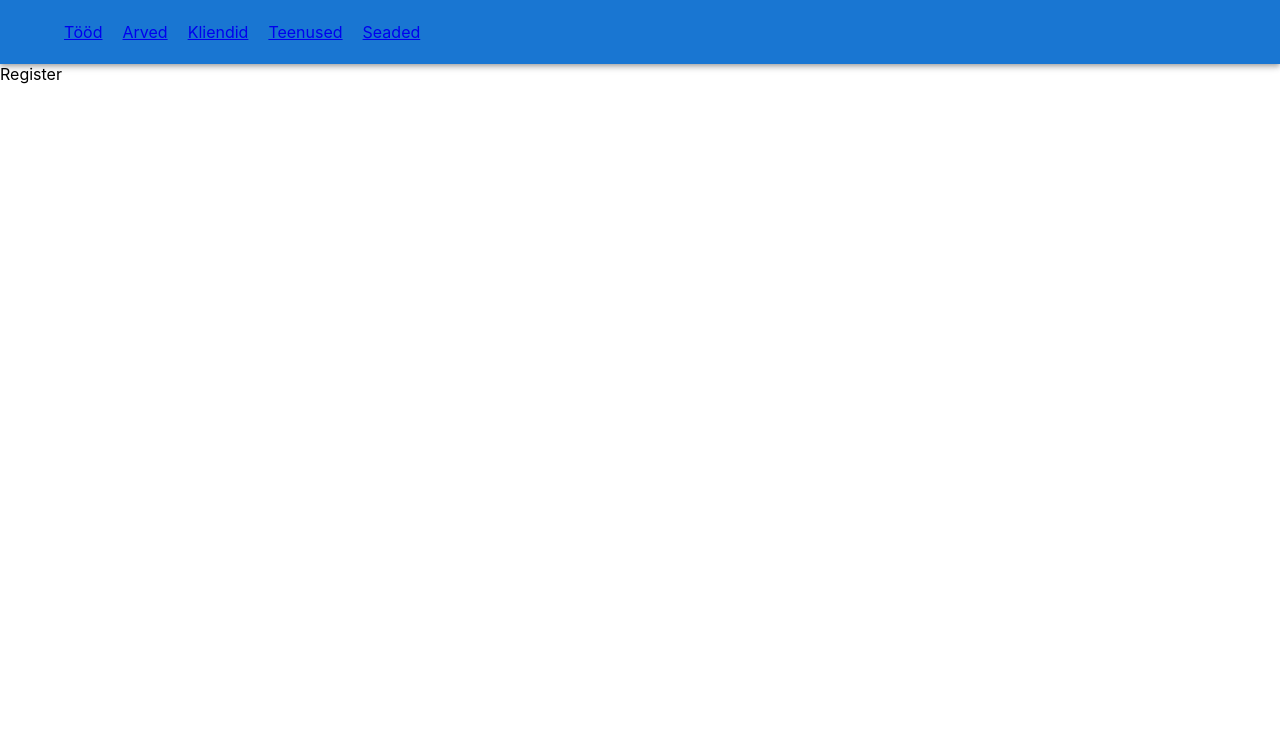
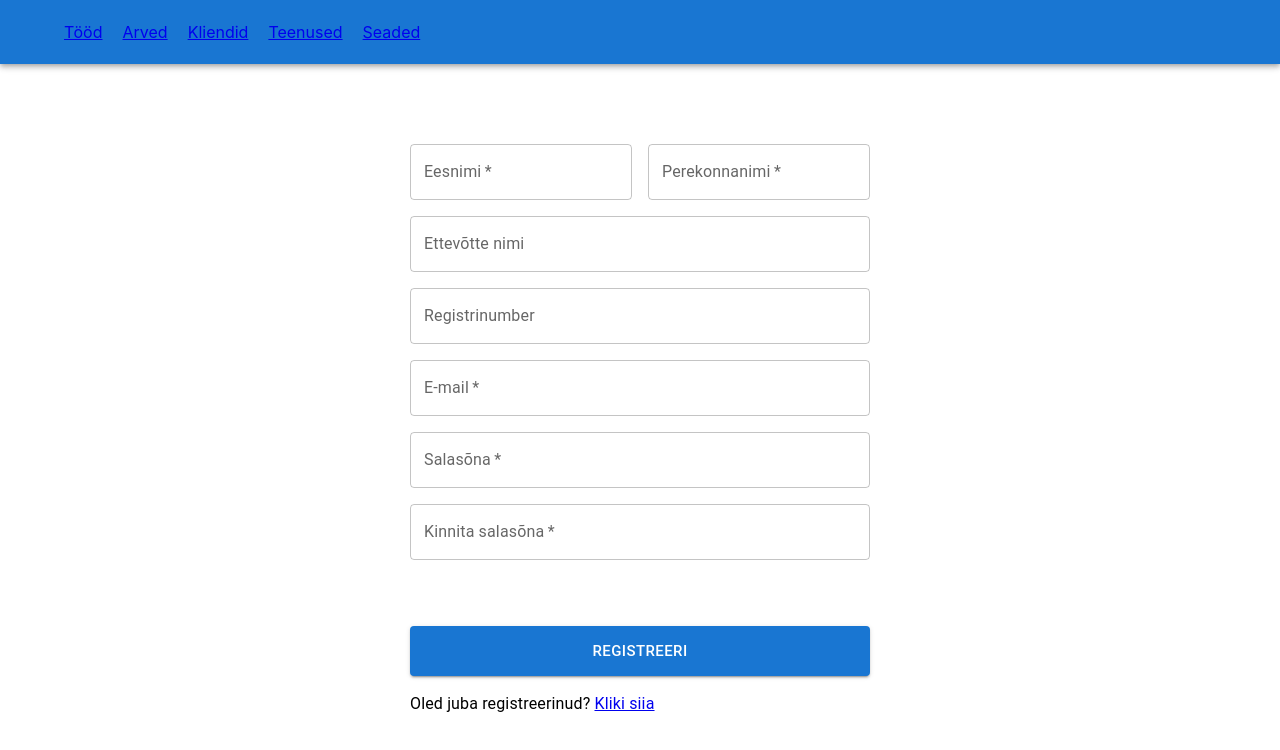
Before and after one commit to rakenduste-programmeerimine-2022/jobtracker, a React (Create React App) app in the folder application/: page /register in a window 1280 px wide. Shown: the top 750 px of the page. Built offline with nearby package versions, Linux system fonts and the light colour scheme.

Commit message:
Lisasin registreerimise

```diff
--- a/application/package.json
+++ b/application/package.json
@@ -12,7 +12,7 @@
         "react": "^18.2.0",
         "react-dom": "^18.2.0",
         "react-router-dom": "^6.4.2",
-      "react-scripts": "5.0.1",
+        "react-scripts": "^5.0.1",
         "web-vitals": "^2.1.4"
     },
     "scripts": {
--- a/application/src/pages/Register.js
+++ b/application/src/pages/Register.js
@@ -1,7 +1,173 @@
-import React from "react"
+import { Box, Button, Grid, Input, TextField, Typography } from "@mui/material"
+import React, { useRef, useState } from "react"
+import { Link } from "react-router-dom"
 
 const Register = () => {
-  return <div>Register</div>
+
+  const nameRef = useRef()
+  const surNameRef = useRef()
+  const businessNameRef = useRef()
+  const registerNoRef = useRef()
+  const emailRef = useRef()
+  const passwordRef = useRef()
+  const passwordCheckRef = useRef()
+  const user = {name: "", surname: "", businessName: "", registerNumber: "", email: "", password: "", passwordConfirm: ""}
+  const [nameError, setNameError] = useState("")
+  const [surnameError, setSurnameError] = useState("")
+  const [registerNoError, setSerigisterNoError] = useState("")
+  const [emailError, setEmailError] = useState("")
+  const [passWordError, setPassWordError] = useState("")
+  const [passwordMatchError, setPasswordMatchError] = useState("")
+
+
+
+  function handleSubmit(){
+    if(nameRef.current.value === ""){
+      setNameError("Palun sisesta nimi")
+    }else{
+      user.name = nameRef.current.value
+      setNameError("")
+    }
+
+    if(surNameRef.current.value === ""){
+      setSurnameError("Palun sisesta perekonnanimi")
+    }else{
+      user.surname = surNameRef.current.value
+      setSurnameError("")
+    }
+
+    if(!isValidEmail(emailRef.current.value)){
+      setEmailError("Palun sisesta korrektne e-mail")
+    }else{
+      user.email = emailRef.current.value
+      setEmailError("")
+    }
+
+    if(!passwordValidate(passwordRef.current.value)){
+      setPassWordError("Salasõna peab sisaldama vähemalt ühte numbrit ja suurt tähte ning olema vähemalt 8 tähemärki")
+    }else{
+      user.password = passwordRef.current.value
+      setPassWordError("")
+    }
+
+    console.log(passwordRef.current.value === passwordCheckRef.current.value)
+
+    if(passwordRef.current.value !== passwordCheckRef.current.value){
+      console.log("olensiin")
+      setPasswordMatchError("Salasõna ei kattu salasõna kontrolliga")
+    }else{
+      console.log("olensiinka")
+      user.passwordConfirm = passwordCheckRef.current.value
+      setPasswordMatchError("")
+    }
+
+    user.businessName = businessNameRef.current.value
+    user.registerNumber = registerNoRef.current.value
+    console.log(user)
+  }
+
+
+  function isValidEmail(email) {
+    return /\S+@\S+\.\S+/.test(email);
+  }
+
+  function passwordValidate(password) {
+    let check = /(?=.*[a-z])(?=.*[A-Z])(?=.*[0-9])(?=.{8,})/;
+    if (password.match(check)) {
+       return true;
+    } else {
+      return false;
+    }
+  }
+
+
+
+
+
+  return <Box sx={{backgroundColor: "white", width: "500px", height: "600px", margin: "auto", marginTop: "10vh"}}>
+
+    <Box sx={{margin:"20px", backgroundColor: "white"}}>
+      <Grid container spacing={2}>
+        <Grid item xs={6}>
+          <TextField
+            inputRef={nameRef}
+            fullWidth
+            required
+            label="Eesnimi"
+            error = {nameError.length > 0 ? true : false}
+            helperText = {nameError}
+          />
+        </Grid>
+        <Grid item xs={6}>
+          <TextField
+            inputRef={surNameRef}
+            fullWidth
+            required
+            label="Perekonnanimi"
+            error = {surnameError.length > 0 ? true : false}
+            helperText = {surnameError}
+                />
+        </Grid>
+        <Grid item xs={12}>
+          <TextField
+            inputRef={businessNameRef}
+            fullWidth
+            label="Ettevõtte nimi"
+                />
+        </Grid>
+        <Grid item xs={12}>
+          <TextField
+            fullWidth
+            inputRef={registerNoRef}
+            type="number"
+            label="Registrinumber"
+                />
+        </Grid>
+        <Grid item xs={12}>
+          <TextField
+            fullWidth
+            inputRef={emailRef}
+            required
+            type="email"
+            label="E-mail"
+            error = {emailError.length > 0 ? true : false}
+            helperText = {emailError}
+                />
+        </Grid>
+        <Grid item xs={12}>
+          <TextField
+            fullWidth
+            inputRef={passwordRef}
+            required
+            type="password"
+            label="Salasõna"
+            error = {passWordError.length > 0 ? true : false}
+            helperText = {passWordError}
+
+                />
+        </Grid>
+        <Grid item xs={12}>
+          <TextField
+            fullWidth
+            inputRef={passwordCheckRef}
+            required
+            type="password"
+            label="Kinnita salasõna"
+            error = {passwordMatchError.length > 0 ? true : false}
+            helperText = {passwordMatchError}
+                />
+        </Grid>
+        <Grid item xs={12} marginTop={"50px"}>
+          <Button fullWidth variant="contained" size="large" sx={{height: "50px"}} onClick={handleSubmit}>Registreeri</Button>
+        </Grid>
+        <Grid item xs={12}>
+          <Typography>Oled juba registreerinud? <Link to="/login">Kliki siia</Link></Typography>
+        </Grid>
+
+      </Grid>
+    </Box>
+
+  </Box>
 }
 
 export default Register
```
Also changed, not shown: 1 other file (tests, documents, lock files or other folders). Lines whose indentation alone changed are shown as unchanged.
